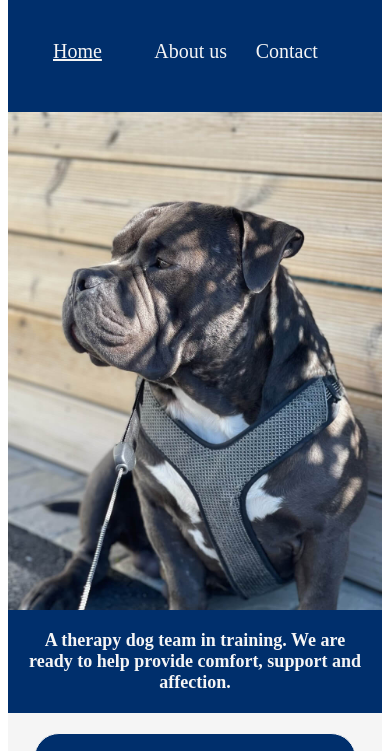
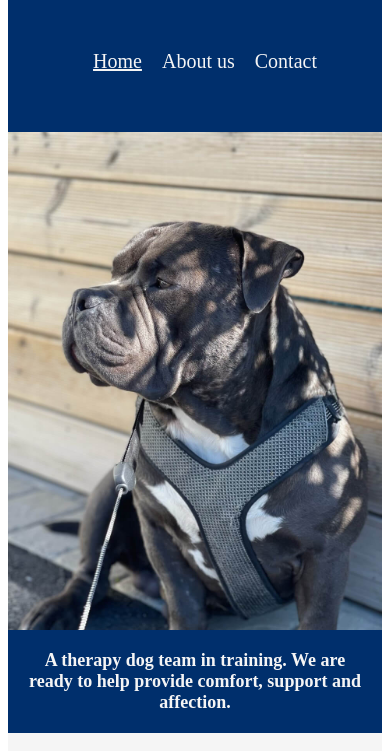
Before and after one commit to Ismino/TeamArmani, a plain HTML site: page index.html in a window 390 px wide. Shown: the part 107-858 px from the top of the page. Drawn offline with Linux system fonts and the light colour scheme; a web font is replaced by a local one.

```diff
--- a/style/style.css
+++ b/style/style.css
@@ -246,6 +246,7 @@
       header {
         display: flex;
         flex-direction: column;
+        align-items: center;
       }
       #logo {
         font-size: 180%;
@@ -260,10 +261,5 @@
       #about-us h3 {
         font-size: 25px;
       }
-      #navbar li {
-        width: 80%;
-        display: flex;
-        flex-wrap: wrap;
-        margin: 0;
-      }
+
 }
```
Also changed, not shown: style/image/Skärmavbild 2023-01-05 kl. 10.46.39.png (added), 1 other file.
